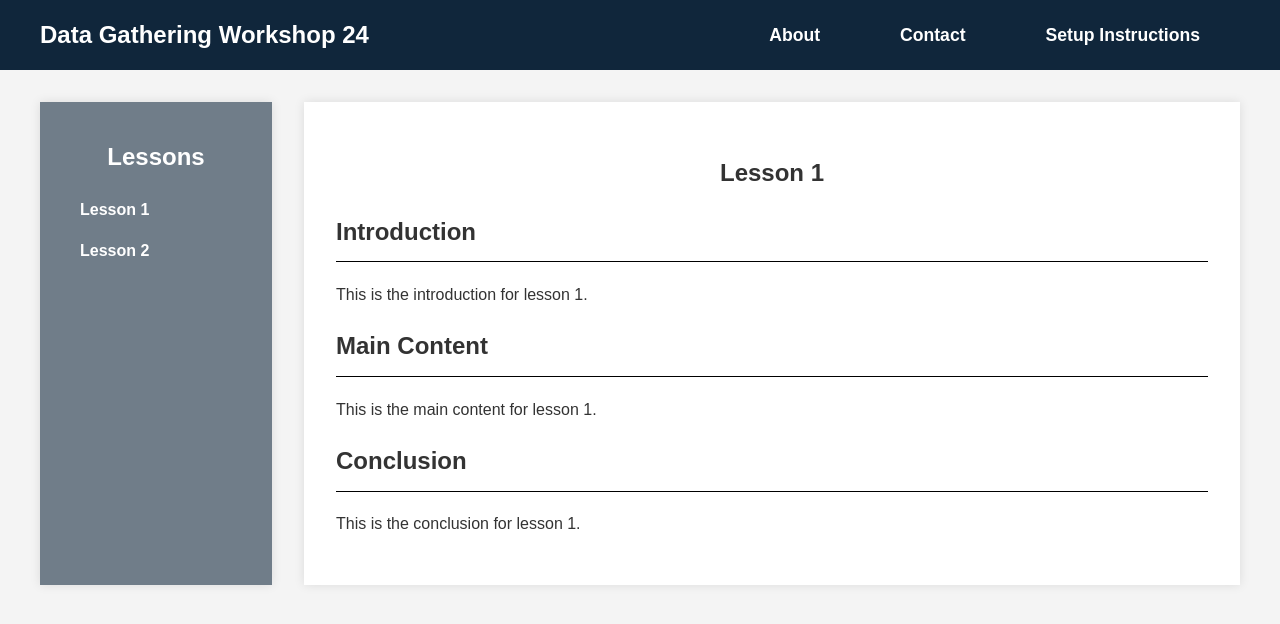
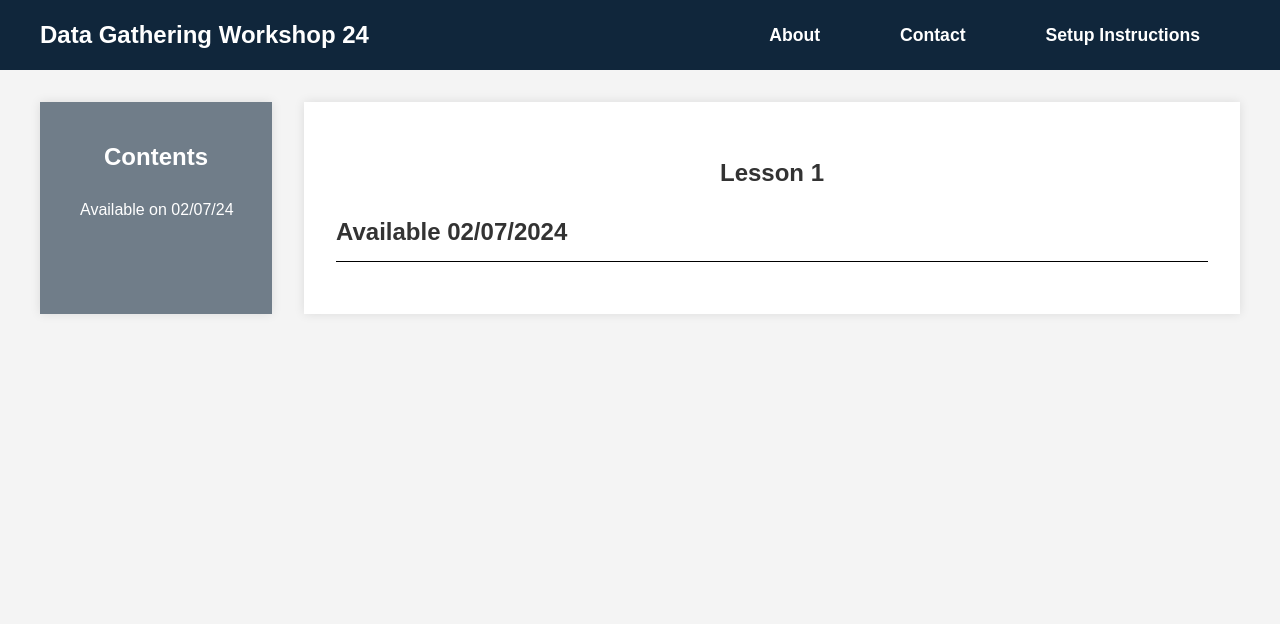
Before and after one commit to ATayls/Python-Data-Gathering-24, a Jekyll site: the page built from lessons/lesson1.md, in a window 1280 px wide. Shown: the top 624 px of the page. Built offline with Jekyll 4.4.1, drawn with Linux system fonts in a browser that asks for light colours.

Commit message:
Block before date

```diff
--- a/_layouts/default.html
+++ b/_layouts/default.html
@@ -24,10 +24,9 @@
   </header>
   <div class="page-with-sidebar">
     <aside class="sidebar" id="sidebar">
-      <h2>Lessons</h2>
+      <h2>Contents</h2>
       <ul>
-        <li><strong><a href="{{ site.baseurl }}/lessons/lesson1/">Lesson 1</a></strong></li>
-        <li><strong><a href="{{ site.baseurl }}/lessons/lesson2/">Lesson 2</a></strong></li>
+        <li><a href="{{ site.baseurl }}/lessons/lesson1/">Available on 02/07/24</a></li>
       </ul>
     </aside>
     <main class="content">
--- a/lessons/lesson1.md
+++ b/lessons/lesson1.md
@@ -10,14 +10,4 @@ sections:
     title: Conclusion
 ---
 
-## Introduction {#introduction}
-
-This is the introduction for lesson 1.
-
-## Main Content {#main-content}
-
-This is the main content for lesson 1.
-
-## Conclusion {#conclusion}
-
-This is the conclusion for lesson 1.
+## Available 02/07/2024
```
Also changed, not shown: lessons/lesson2.md (+1 -11 lines).
